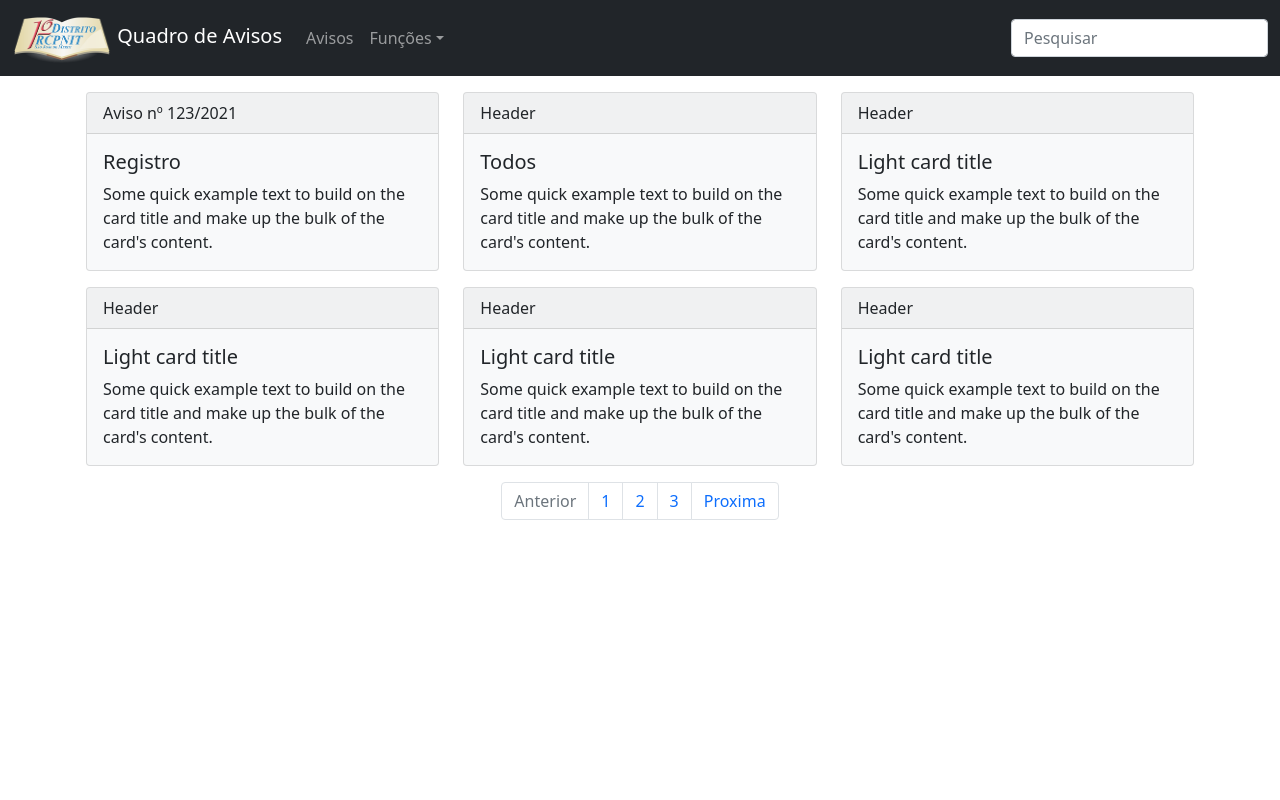
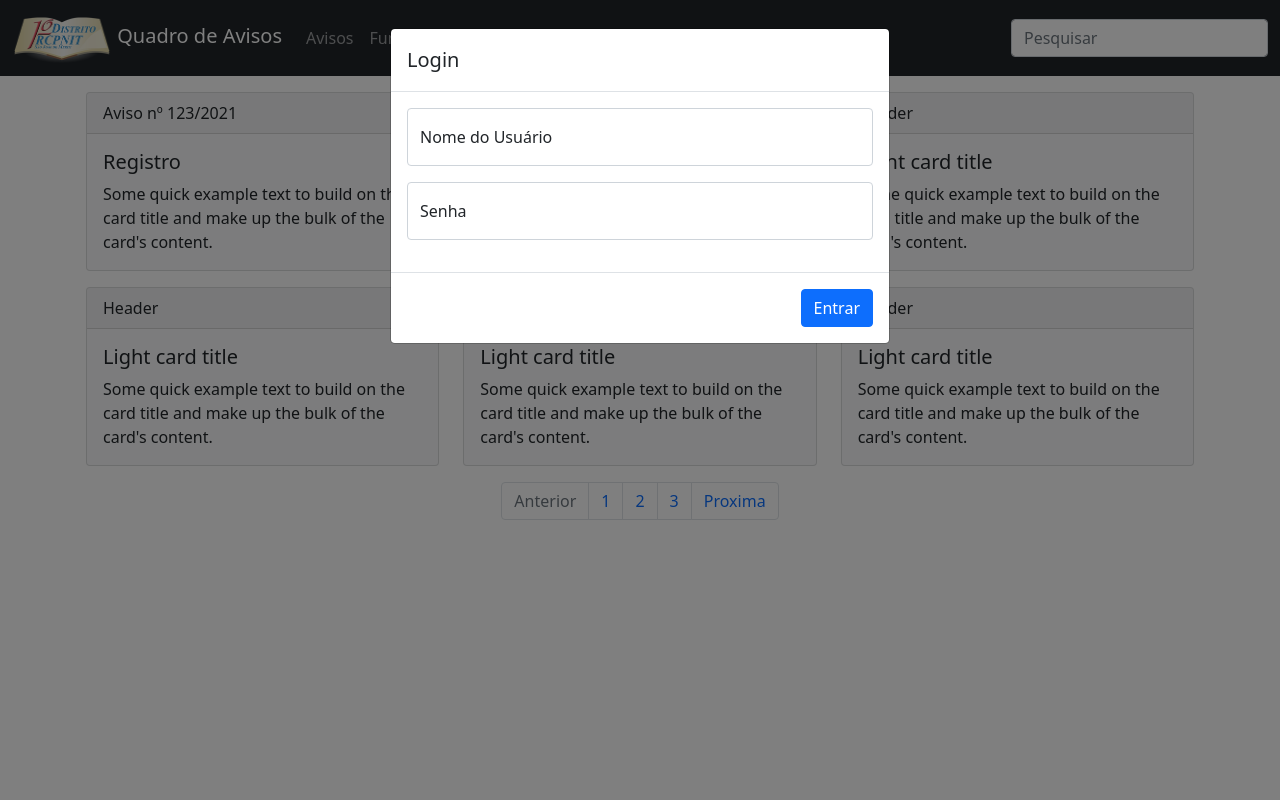
Before and after one commit to hiltonmm/adn, a PHP site: page / in a window 1280 px wide. Run offline with PHP 8.4, Linux system fonts and the light colour scheme.

Commit message:
Api login no Active Directory

```diff
--- a/index.php
+++ b/index.php
@@ -11,7 +11,7 @@
     <body>
         <?php require_once("navBar.php");
         require_once("cards.php");
-
+        require_once("loginModal.php");
         ?>
         <script src="/js/bootstrap.bundle.min.js"></script>
     </body>
--- /dev/null
+++ b/loginModal.php
@@ -0,0 +1,27 @@
+<script>
+    $(function() {
+        $("#modalLogin").modal("show");
+    })
+</script>
+<div class="modal fade" id="modalLogin" data-bs-backdrop="static" data-bs-keyboard="false" tabindex="-1" aria-labelledby="modalLoginLabel" aria-hidden="true">
+    <div class="modal-dialog">
+        <div class="modal-content">
+            <div class="modal-header">
+                <h5 class="modal-title" id="modalLoginLabel">Login</h5>
+            </div>
+            <div class="modal-body">
+                <div class="form-floating mb-3">
+                    <input type="text" class="form-control" id="username" placeholder="Nome">
+                    <label for="username">Nome do Usuário</label>
+                </div>
+                <div class="form-floating mb-3">
+                    <input type="password" class="form-control" id="senha" placeholder="Senha">
+                    <label for="senha">Senha</label>
+                </div>
+        </div>
+        <div class="modal-footer">
+            <button type="button" class="btn btn-primary" data-bs-dismiss="modal">Entrar</button>
+        </div>
+    </div>
+</div>
+</div>
```
Also changed, not shown: api/login.php (added, +147 -0 lines), cards.php (indentation only), navBar.php (line endings or trailing spaces).
